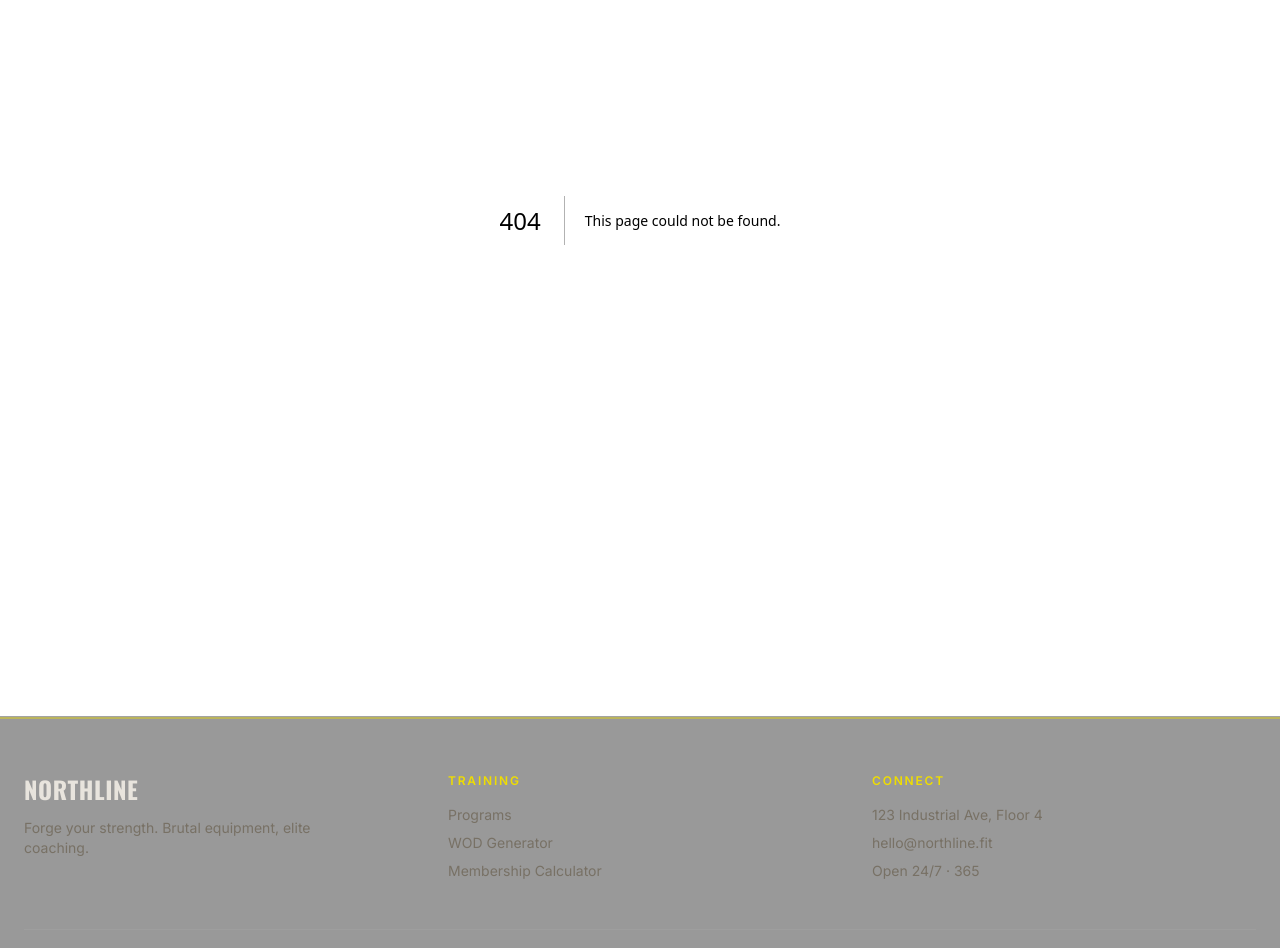
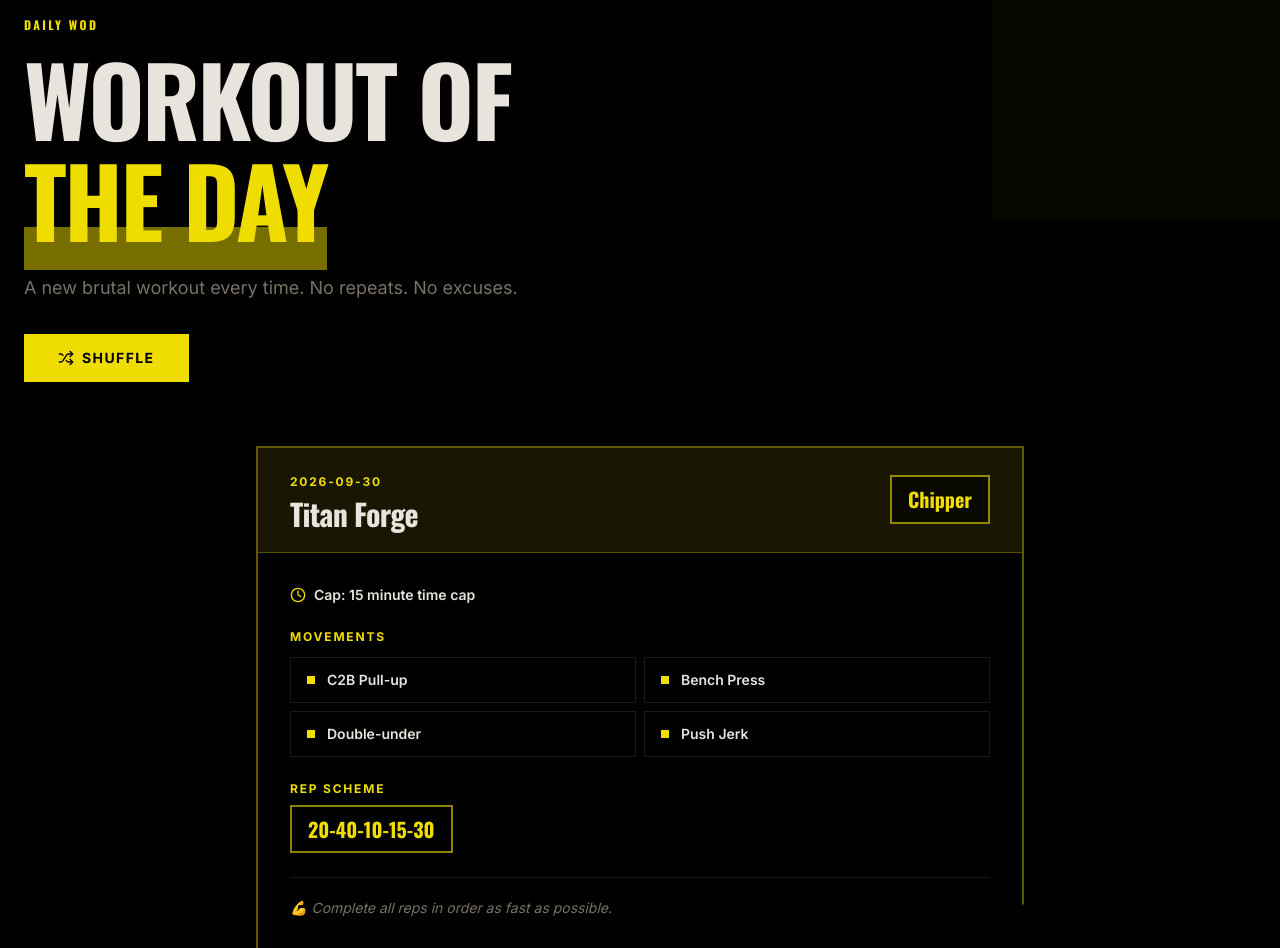
Before and after one commit to anas-khan-antimatter/mkt-northline-fitness, a Next.js app: page /wod in a window 1280 px wide. Before the commit this address had no page. Shown: the part 180-1128 px from the top of the page. Built offline with nearby package versions, Linux system fonts and the light colour scheme.

Commit message:
antimatter: checkpoint c-1790732951274-8t1ke

```diff
--- /dev/null
+++ b/src/app/wod/page.tsx
@@ -0,0 +1,210 @@
+"use client";
+
+import { useState, useEffect } from "react";
+import { motion } from "framer-motion";
+import { Shuffle, Dumbbell, RefreshCw, Clock, Target } from "lucide-react";
+
+interface WOD {
+  date: string;
+  title: string;
+  type: string;
+  duration?: string;
+  rounds?: string;
+  movements?: string[];
+  repScheme?: string;
+  reps?: string;
+  cap?: string;
+  minute?: { set: string; note: string };
+  scheme?: string;
+  note: string;
+}
+
+export default function WODPage() {
+  const [wod, setWod] = useState<WOD | null>(null);
+  const [loading, setLoading] = useState(true);
+
+  async function fetchWOD() {
+    setLoading(true);
+    try {
+      const res = await fetch("/api/wod");
+      const data = await res.json();
+      setWod(data);
+    } catch {
+      // fallback
+    } finally {
+      setLoading(false);
+    }
+  }
+
+  useEffect(() => {
+    fetchWOD();
+  }, []);
+
+  return (
+    <div className="pt-28 pb-20">
+      {/* Header */}
+      <section className="relative px-6 overflow-hidden">
+        <div className="absolute top-0 left-0 right-0 h-1 bg-primary" />
+        <div className="absolute -top-24 -right-24 w-96 h-96 bg-primary/[3%] diagonal-cut-lg" />
+
+        <div className="mx-auto max-w-7xl">
+          <motion.div
+            initial={{ opacity: 0, y: 40 }}
+            animate={{ opacity: 1, y: 0 }}
+            transition={{ duration: 0.6 }}
+          >
+            <div className="flex h-14 w-14 items-center justify-center brutal-border bg-black/40 mb-6">
+              <Dumbbell className="h-7 w-7 text-primary" />
+            </div>
+            <span className="font-heading text-xs font-bold uppercase tracking-[0.2em] text-primary">
+              Daily WOD
+            </span>
+            <h1 className="font-heading text-5xl font-bold tracking-tight mt-3 sm:text-7xl md:text-8xl leading-[1.05]">
+              WORKOUT OF<br />
+              <span className="text-safety heavy-underline">THE DAY</span>
+            </h1>
+            <p className="mt-6 max-w-2xl text-base text-muted-foreground sm:text-lg">
+              A new brutal workout every time. No repeats. No excuses.
+            </p>
+
+            <button
+              onClick={fetchWOD}
+              disabled={loading}
+              className="group inline-flex items-center gap-2 mt-8 h-12 brutal-border bg-primary text-primary-foreground px-8 text-sm font-bold uppercase tracking-[0.1em] transition-all hover:bg-primary/90 hover:glow-yellow disabled:opacity-50"
+            >
+              <Shuffle className="h-4 w-4 transition-transform group-hover:rotate-180" />
+              {loading ? "Generating..." : "Shuffle"}
+            </button>
+          </motion.div>
+        </div>
+      </section>
+
+      {/* WOD Card */}
+      <section className="mt-16 px-6">
+        <div className="mx-auto max-w-3xl">
+          {loading ? (
+            <div className="flex items-center justify-center py-32">
+              <RefreshCw className="h-8 w-8 text-primary animate-spin" />
+            </div>
+          ) : wod ? (
+            <motion.div
+              key={wod.title + wod.date}
+              initial={{ opacity: 0, y: 20 }}
+              animate={{ opacity: 1, y: 0 }}
+              className="border-2 border-primary/40 bg-black/40 overflow-hidden diagonal-cut-lg"
+            >
+              {/* Top bar */}
+              <div className="bg-primary/10 border-b border-primary/30 px-8 py-5 flex items-center justify-between">
+                <div>
+                  <span className="text-xs font-bold uppercase tracking-[0.15em] text-primary">
+                    {wod.date}
+                  </span>
+                  <h2 className="font-heading text-3xl font-bold tracking-tight text-foreground mt-1">
+                    {wod.title}
+                  </h2>
+                </div>
+                <div className="brutal-border bg-black/60 px-4 py-2">
+                  <span className="font-heading text-xl font-bold text-primary">{wod.type}</span>
+                </div>
+              </div>
+
+              {/* Body */}
+              <div className="p-8 space-y-6">
+                {/* Duration/Cap */}
+                <div className="flex flex-wrap gap-6">
+                  {wod.duration && (
+                    <div className="flex items-center gap-2">
+                      <Clock className="h-4 w-4 text-primary" />
+                      <span className="text-sm font-semibold text-foreground">{wod.duration}</span>
+                    </div>
+                  )}
+                  {wod.cap && (
+                    <div className="flex items-center gap-2">
+                      <Clock className="h-4 w-4 text-primary" />
+                      <span className="text-sm font-semibold text-foreground">Cap: {wod.cap}</span>
+                    </div>
+                  )}
+                  {wod.rounds && (
+                    <div className="flex items-center gap-2">
+                      <Target className="h-4 w-4 text-primary" />
+                      <span className="text-sm font-semibold text-foreground">{wod.rounds}</span>
+                    </div>
+                  )}
+                  {wod.repScheme && (
+                    <div className="flex items-center gap-2">
+                      <Target className="h-4 w-4 text-primary" />
+                      <span className="text-sm font-semibold text-foreground">{wod.repScheme}</span>
+                    </div>
+                  )}
+                </div>
+
+                {/* Movements */}
+                {wod.movements && wod.movements.length > 0 && (
+                  <div>
+                    <span className="text-xs font-bold uppercase tracking-[0.15em] text-primary mb-3 block">
+                      Movements
+                    </span>
+                    <div className="grid gap-2 sm:grid-cols-2">
+                      {wod.movements.map((m) => (
+                        <div key={m} className="border border-white/10 bg-black/30 px-4 py-3 flex items-center gap-3">
+                          <div className="h-2 w-2 bg-primary" />
+                          <span className="text-sm font-semibold text-foreground">{m}</span>
+                        </div>
+                      ))}
+                    </div>
+                  </div>
+                )}
+
+                {/* EMOM minute */}
+                {wod.minute && (
+                  <div>
+                    <span className="text-xs font-bold uppercase tracking-[0.15em] text-primary mb-3 block">
+                      Each Minute
+                    </span>
+                    <div className="border border-primary/20 bg-primary/5 p-5">
+                      <p className="text-sm font-semibold text-foreground">{wod.minute.set}</p>
+                      <p className="mt-1 text-xs text-muted-foreground">{wod.minute.note}</p>
+                    </div>
+                  </div>
+                )}
+
+                {/* Reps / Scheme */}
+                {wod.reps && (
+                  <div>
+                    <span className="text-xs font-bold uppercase tracking-[0.15em] text-primary mb-2 block">
+                      Rep Scheme
+                    </span>
+                    <span className="inline-block brutal-border bg-black/40 px-4 py-2 font-heading text-xl font-bold text-primary">
+                      {wod.reps}
+                    </span>
+                  </div>
+                )}
+                {wod.scheme && !wod.reps && (
+                  <div>
+                    <span className="text-xs font-bold uppercase tracking-[0.15em] text-primary mb-2 block">
+                      Scheme
+                    </span>
+                    <span className="inline-block brutal-border bg-black/40 px-4 py-2 font-heading text-xl font-bold text-primay">
+                      {wod.scheme}
+                    </span>
+                  </div>
+                )}
+
+                {/* Note */}
+                <div className="border-t border-white/10 pt-5">
+                  <p className="text-sm italic text-muted-foreground">
+                    💪 {wod.note}
+                  </p>
+                </div>
+              </div>
+            </motion.div>
+          ) : (
+            <div className="text-center py-20 text-muted-foreground">
+              Failed to load workout. Try shuffling again.
+            </div>
+          )}
+        </div>
+      </section>
+    </div>
+  );
+}
```
